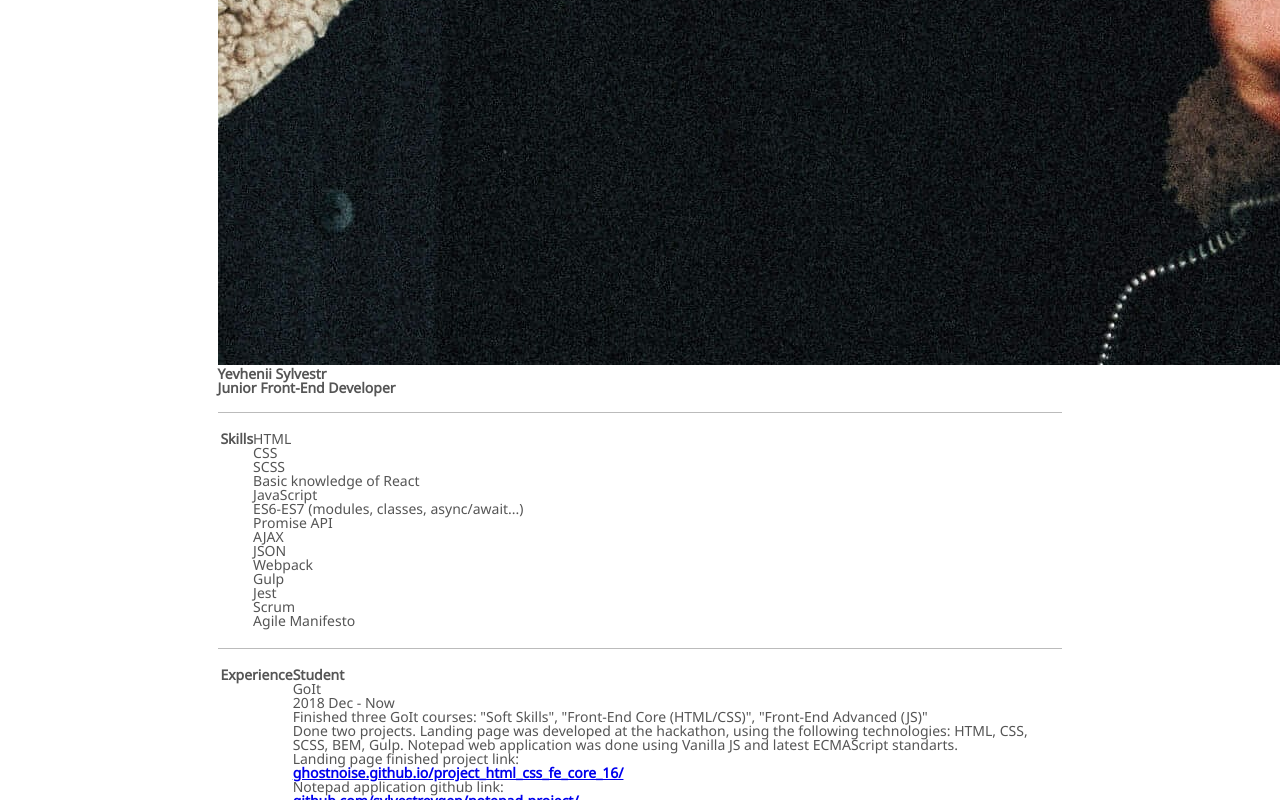
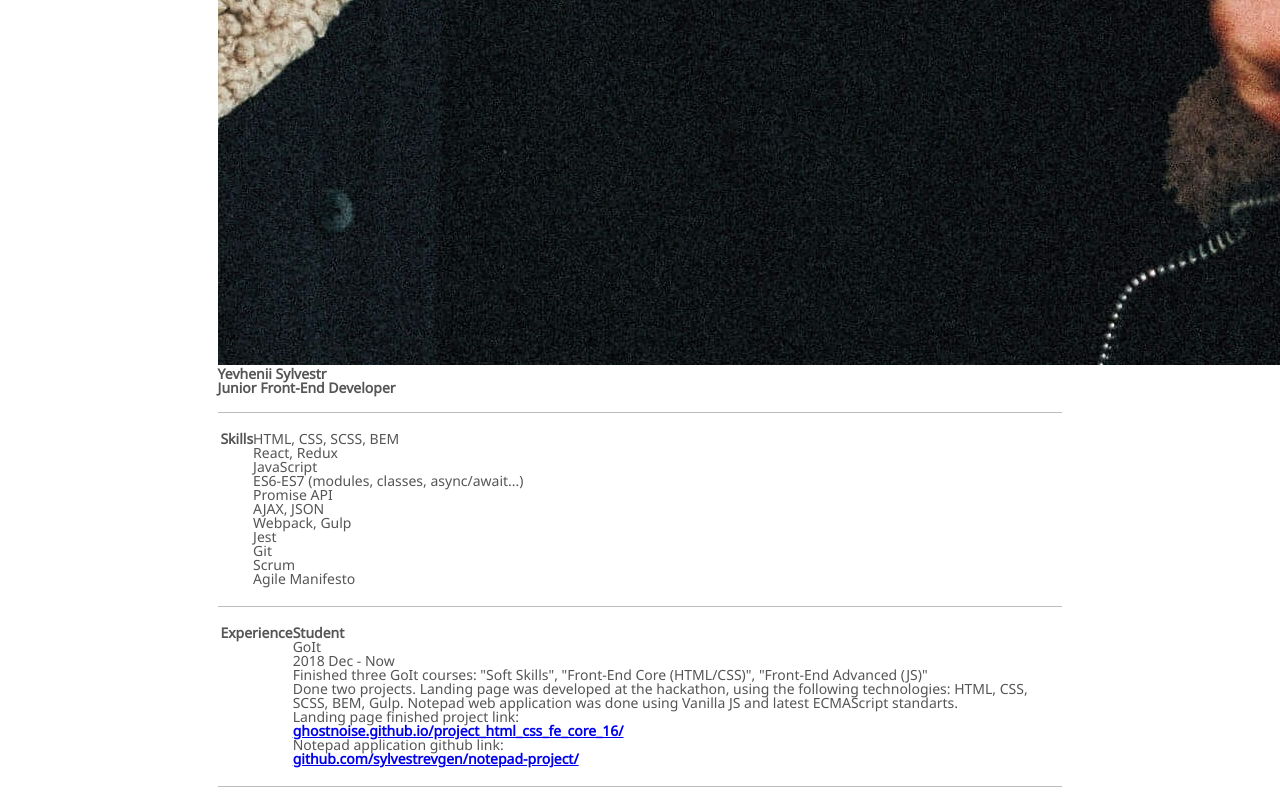
Before and after one commit to sylvestrevgen/cv, a website: page src/index.html in a window 1280 px wide. Shown: the part 2000-2800 px from the top of the page. Drawn offline with Linux system fonts and the light colour scheme; files whose address does not match are found by name.

Commit message:
update skills

```diff
--- a/src/index.html
+++ b/src/index.html
@@ -31,7 +31,8 @@
 
       <nav class="header__navigation">
         <a href="https://github.com/sylvestrevgen" rel="noopener" target="_blank"
-          class="header__contact header__contact_git">
+          class="header__contact header__contact_git header__contact_mail">
+          <span>github.com/sylvestrevgen</span>
           <i class="fab fa-github"></i>
         </a>
 
@@ -54,18 +55,15 @@
 
         <article class="story__content">
           <dl class="story__list">
-            <dd class="story__description_size_small">HTML</dd>
-            <dd class="story__description_size_small">CSS</dd>
-            <dd class="story__description_size_small">SCSS</dd>
-            <dd class="story__description_size_small">Basic knowledge of React</dd>
+            <dd class="story__description_size_small">HTML, CSS, SCSS, BEM</dd>
+            <dd class="story__description_size_small">React, Redux</dd>
             <dd class="story__description_size_small">JavaScript</dd>
             <dd class="story__description_size_small">ES6-ES7 (modules, classes, async/await...)</dd>
             <dd class="story__description_size_small">Promise API</dd>
-            <dd class="story__description_size_small">AJAX</dd>
-            <dd class="story__description_size_small">JSON</dd>
-            <dd class="story__description_size_small">Webpack</dd>
-            <dd class="story__description_size_small">Gulp</dd>
+            <dd class="story__description_size_small">AJAX, JSON</dd>
+            <dd class="story__description_size_small">Webpack, Gulp</dd>
             <dd class="story__description_size_small">Jest</dd>
+            <dd class="story__description_size_small">Git</dd>
             <dd class="story__description_size_small">Scrum</dd>
             <dd class="story__description_size_small">Agile Manifesto</dd>
           </dl>
@@ -87,7 +85,8 @@
 
             <dd class="story__description">
               Finished three GoIt courses: "Soft Skills", "Front-End Core (HTML/CSS)", "Front-End Advanced (JS)" <br />
-              Done two projects. Landing page was developed at the hackathon, using the following technologies: HTML, CSS, SCSS, BEM,
+              Done two projects. Landing page was developed at the hackathon, using the following technologies: HTML,
+              CSS, SCSS, BEM,
               Gulp. Notepad web application was done using Vanilla JS and latest ECMAScript standarts.<br />
               Landing page finished project link: <br />
               <a class="story__project-link" href="https://ghostnoise.github.io/project_html_css_fe_core_16/"
@@ -95,8 +94,8 @@
                 <strong>ghostnoise.github.io/project_html_css_fe_core_16/</strong>
               </a><br />
               Notepad application github link: <br />
-              <a class="story__project-link" href="https://github.com/sylvestrevgen/notepad-project/"
-                target="_blank" rel="noopener">
+              <a class="story__project-link" href="https://github.com/sylvestrevgen/notepad-project/" target="_blank"
+                rel="noopener">
                 <strong>github.com/sylvestrevgen/notepad-project/</strong>
               </a>
             </dd>
```
Also changed, not shown: index.html (+1 -1 lines).
